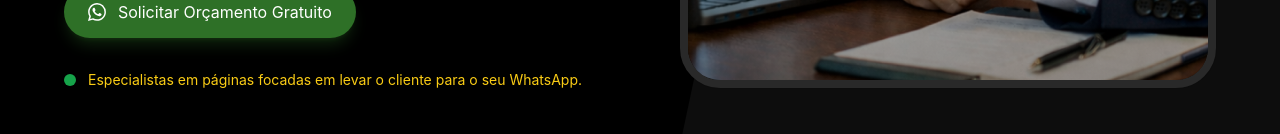
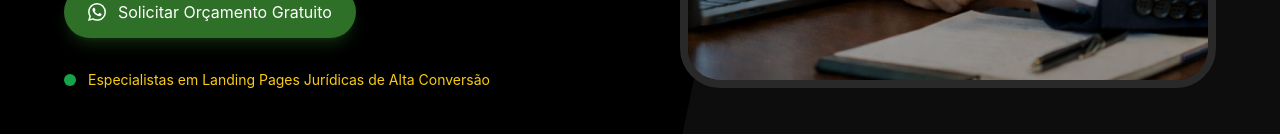
Before and after one commit to Paper-Street-Softwares/LP-Paper-Street, a React (Vite) app: page / in a window 1280 px wide. Shown: the part 818-952 px from the top of the page. Built offline with nearby package versions, Linux system fonts and the light colour scheme.

Commit message:
feat: Atualiza copy

```diff
--- a/src/content/content.jsx
+++ b/src/content/content.jsx
@@ -150,7 +150,7 @@ const content = {
       miniTag: <>LANDING PAGES PARA ADVOGADOS</>,
       FirstPart: <span>Advogado, receba clientes no seu Whatsapp </span>,
       Destaque: (
-        <span className="destaque relative italic font-light">
+        <span className="relative italic font-light destaque">
           todos os dias
         </span>
       ),
@@ -177,8 +177,7 @@ const content = {
         iconTwo: <LucideIdCard />,
         text: (
           <strong className="text-primaryLight">
-            Especialistas em páginas focadas em levar o cliente para o seu
-            WhatsApp.
+            Especialistas em Landing Pages Jurídicas de Alta Conversão
           </strong>
         ),
         textTwo: <>A_Definir</>,
```
